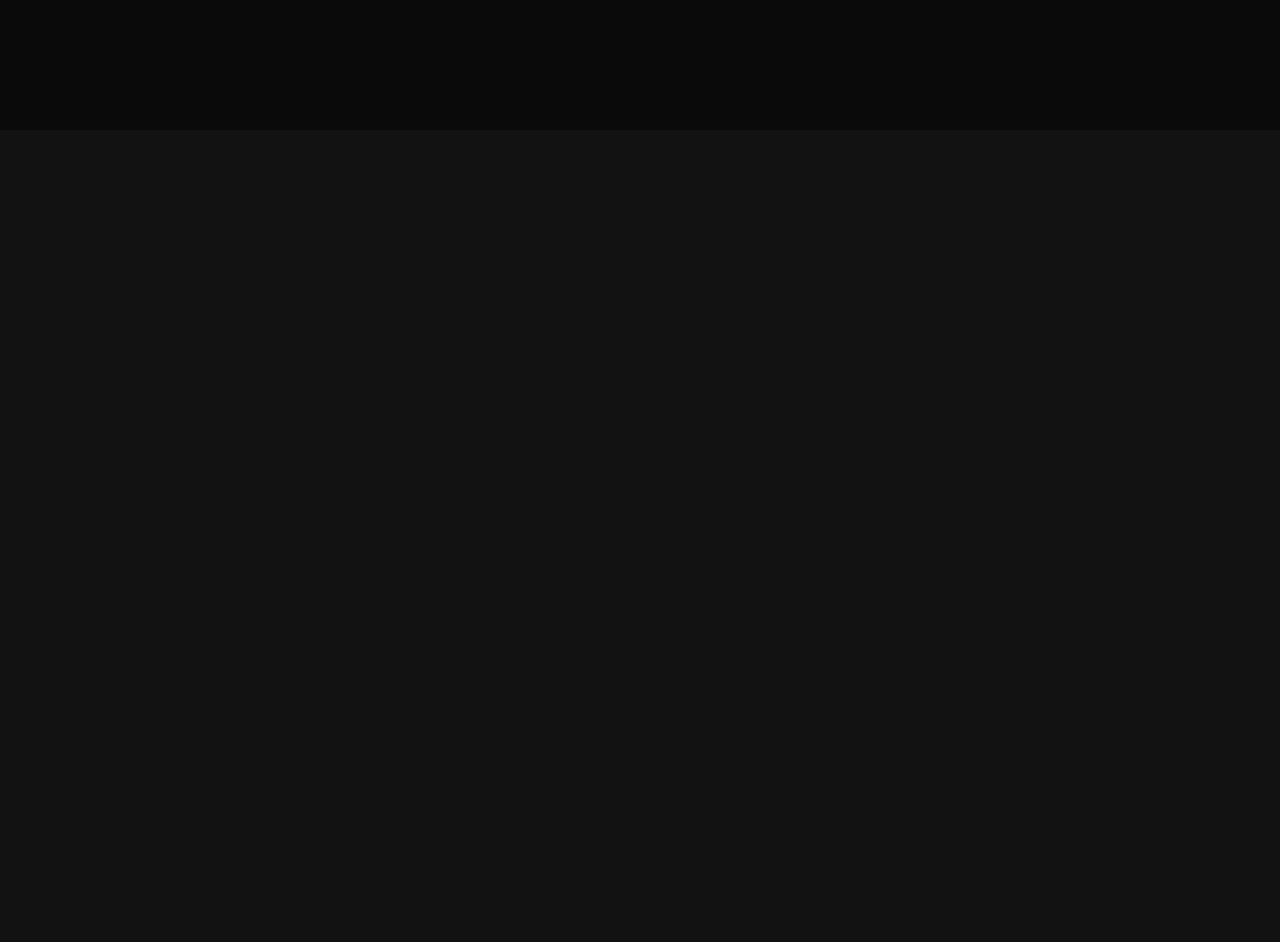
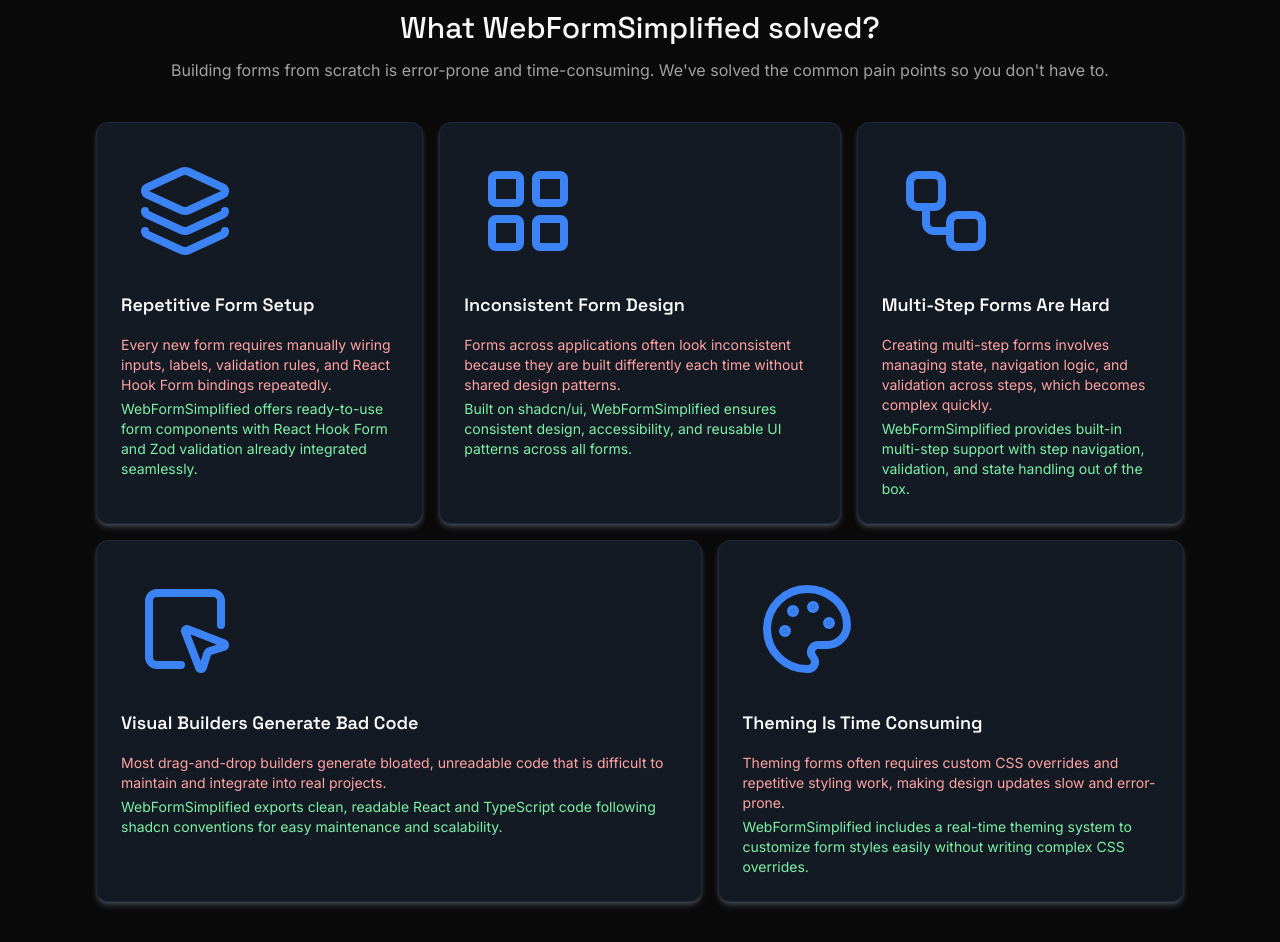
Before and after one commit to Pratik-Kumar-621/webformsimplified, a Next.js app: page / in a window 1280 px wide. Shown: the part 740-1682 px from the top of the page. Before the commit the page ends 870 px from the top, so only its background shows below. Built offline with nearby package versions, Linux system fonts and the light colour scheme; no server answers.

Commit message:
Adding Features section

```diff
--- a/app/globals.css
+++ b/app/globals.css
@@ -11,6 +11,8 @@
   --background: #ffffff;
   --foreground: #0a0a0a;
   --muted-foreground: #737373;
+  --box-background: #f5f7f8;
+  --content-border: #e2e8f0;
   --dotted-bg: #c8c8c8;
   --spacing: 0.25rem;
   --button: #3c83f6;
@@ -23,6 +25,8 @@
   --primary: #e5e5e5;
   --background: #0a0a0a;
   --dotted-bg: #2c2c2c;
+  --content-border: #1e293b;
+  --box-background: #141a23;
   --foreground: #fafafa;
   --muted-foreground: #a1a1a1;
 }
--- /dev/null
+++ b/components/SectionHead.tsx
@@ -0,0 +1,18 @@
+interface SectionHeadProps {
+  title: string;
+  description: string;
+}
+const SectionHead = ({ title, description }: SectionHeadProps) => {
+  return (
+    <div className="flex flex-col items-start gap-3 pb-6 md:pb-8 lg:items-center lg:pb-10">
+      <h3 className="align-left lg:align-center text-3xl font-medium text-(--foreground)">
+        {title}
+      </h3>
+      <p className="align-left lg:align-center font-light text-balance text-(--muted-foreground)">
+        {description}
+      </p>
+    </div>
+  );
+};
+
+export default SectionHead;
--- a/components/landing/features/Features.tsx
+++ b/components/landing/features/Features.tsx
@@ -1,4 +1,5 @@
 "use client";
+import SectionHead from "@/components/SectionHead";
 import {
   Layers,
   LayoutGrid,
@@ -6,43 +7,116 @@
   SquareMousePointer,
   Palette,
 } from "lucide-react";
+import "./features.css";
 
 const features = [
   {
     header: <Layers className="h-24 w-24" />,
     title: "Repetitive Form Setup",
-    content:
-      "Every form requires setting up inputs, labels, validation, and React Hook Form bindings from scratch. WebFormSimplified provides prebuilt form components and templates with React Hook Form and Zod support already integrated.",
+    contentNeg:
+      "Every new form requires manually wiring inputs, labels, validation rules, and React Hook Form bindings repeatedly.",
+    contentPos:
+      "WebFormSimplified offers ready-to-use form components with React Hook Form and Zod validation already integrated seamlessly.",
   },
   {
     header: <LayoutGrid className="h-24 w-24" />,
     title: "Inconsistent Form Design",
-    content:
-      "Forms across applications often look inconsistent because they are built differently each time. Built on top of shadcn/ui, WebFormSimplified ensures consistent UI patterns and accessible components.",
+    contentNeg: (
+      <>
+        Forms across applications often look inconsistent because they are built
+        differently each time without shared design patterns.
+      </>
+    ),
+    contentPos: (
+      <>
+        Built on shadcn/ui, WebFormSimplified ensures consistent design,
+        accessibility, and reusable UI patterns across all forms.
+      </>
+    ),
   },
   {
     header: <Workflow className="h-24 w-24" />,
     title: "Multi-Step Forms Are Hard",
-    content:
-      "Traditional multi-step forms require complex logic for step transitions and validation. WebFormSimplified includes built-in multi-step support with step navigation and per-step validation.",
+    contentNeg: (
+      <>
+        Creating multi-step forms involves managing state, navigation logic, and
+        validation across steps, which becomes complex quickly.
+      </>
+    ),
+    contentPos: (
+      <>
+        WebFormSimplified provides built-in multi-step support with step
+        navigation, validation, and state handling out of the box.
+      </>
+    ),
   },
   {
     header: <SquareMousePointer className="h-24 w-24" />,
     title: "Visual Builders Generate Bad Code",
-    content:
-      "Most drag-and-drop builders generate unreadable code. WebFormSimplified exports clean React + TypeScript code built with shadcn patterns.",
+    contentNeg: (
+      <>
+        Most drag-and-drop builders generate bloated, unreadable code that is
+        difficult to maintain and integrate into real projects.
+      </>
+    ),
+    contentPos: (
+      <>
+        WebFormSimplified exports clean, readable React and TypeScript code
+        following shadcn conventions for easy maintenance and scalability.
+      </>
+    ),
   },
   {
     header: <Palette className="h-24 w-24" />,
     title: "Theming Is Time Consuming",
-    content:
-      "Update form colors and styles instantly with live theme customization inside the playground and export the themed code.",
+    contentNeg: (
+      <>
+        Theming forms often requires custom CSS overrides and repetitive styling
+        work, making design updates slow and error-prone.
+      </>
+    ),
+    contentPos: (
+      <>
+        WebFormSimplified includes a real-time theming system to customize form
+        styles easily without writing complex CSS overrides.
+      </>
+    ),
   },
 ];
+const featureGrid = ["a", "b", "c", "d", "e"];
 const Features = () => {
   return (
-    <div className="relative z-20 min-h-40 shadow-[-10px_-10px_30px_4px_rgba(0,0,0,0.1),_10px_10px_30px_4px_rgba(45,78,255,0.15)] dark:shadow-[-10px_-10px_30px_4px_rgba(255,255,255,0.1),_10px_10px_30px_4px_rgba(45,78,255,0.15)]">
-      Features
+    <div
+      id="features"
+      className="relative z-20 px-8 pt-6 shadow-[-10px_-10px_30px_4px_rgba(0,0,0,0.1),_10px_10px_30px_4px_rgba(45,78,255,0.15)] md:px-16 md:pt-8 lg:px-24 lg:pt-10 dark:shadow-[-10px_-10px_30px_4px_rgba(255,255,255,0.1),_10px_10px_30px_4px_rgba(45,78,255,0.15)]"
+    >
+      <SectionHead
+        title="What WebFormSimplified solved?"
+        description="Building forms from scratch is error-prone and time-consuming. We've solved
+the common pain points so you don't have to."
+      />
+      <div className="feature-grid grid gap-4 pb-10">
+        {features.map((feature, idx: number) => (
+          <div
+            key={idx}
+            style={{ gridArea: `${featureGrid[idx]}` }}
+            className={`dark:shadow-white-50 flex flex-col items-start gap-4 rounded-xl border border-(--content-border) bg-(--box-background) p-6 shadow-md transition duration-300 ease-in-out hover:scale-[1.02] dark:shadow-gray-500/50`}
+          >
+            <div className="rounded-md bg-(--muted) p-4 text-(--button)">
+              {feature.header}
+            </div>
+            <h3 className="text-lg font-semibold text-(--foreground)">
+              {feature.title}
+            </h3>
+            <p className="text-sm text-red-600 dark:text-red-300">
+              {feature.contentNeg}
+            </p>
+            <p className="-mt-3 text-sm text-green-600 dark:text-green-300">
+              {feature.contentPos}
+            </p>
+          </div>
+        ))}
+      </div>
     </div>
   );
 };
--- /dev/null
+++ b/components/landing/features/features.css
@@ -0,0 +1,25 @@
+.feature-grid {
+  grid-template-areas:
+    "a a b b b c c"
+    "d d d d e e e";
+}
+
+@media (max-width: 1024px) {
+  .feature-grid {
+    grid-template-areas:
+      "a a a b b b b"
+      "c c c c c c c"
+      "d d d d e e e";
+  }
+}
+
+@media (max-width: 640px) {
+  .feature-grid {
+    grid-template-areas:
+      "a a a a a a a"
+      "b b b b b b b"
+      "c c c c c c c"
+      "d d d d d d d"
+      "e e e e e e e";
+  }
+}
--- a/components/landing/hero/HeroSection.tsx
+++ b/components/landing/hero/HeroSection.tsx
@@ -20,7 +20,7 @@
 
   const images =
     resolvedTheme === "dark"
-      ? ["/assets/playground-dark.png", "/assets/themes-dark.png"]
+      ? ["/assets/playground-dark.png", "/assets/theme-dark.png"]
       : ["/assets/playground-light.png", "/assets/theme-light.png"];
   return (
     <section className="relative z-10 grid min-h-[calc(100vh-150px)] w-full grid-cols-1 overflow-hidden bg-(--background) md:grid-cols-5">
--- a/components/landing/navbar/NavLinkItems.tsx
+++ b/components/landing/navbar/NavLinkItems.tsx
@@ -1,18 +1,34 @@
 "use client";
 
 import { navItems } from "./navLinks";
-import Link from "next/link";
 import { motion } from "motion/react";
+import { useRouter } from "next/navigation";
 import { useState } from "react";
 
 const NavLinkItems = () => {
   const [hoveredItem, setHoveredItem] = useState<string | null>(null);
+  const router = useRouter();
+  const handleClick = (to: string) => {
+    const offset = 80;
+
+    if (to.startsWith("#")) {
+      const element = document.querySelector(to);
+
+      if (element) {
+        const y = element.getBoundingClientRect().top + window.scrollY - offset;
+
+        window.scrollTo({ top: y, behavior: "smooth" });
+      }
+    } else {
+      router.push(to);
+    }
+  };
 
   return (
     <motion.div layout className="flex items-center">
       {navItems.map((item) => (
-        <Link
-          href="/"
+        <div
+          onClick={() => handleClick(item.to)}
           key={item.to}
           onMouseEnter={() => setHoveredItem(item.to)}
           onMouseLeave={() => setHoveredItem(null)}
@@ -29,7 +45,7 @@
             />
           )}
           <span className="relative z-10">{item.name}</span>
-        </Link>
+        </div>
       ))}
     </motion.div>
   );
```
Also changed, not shown: components/landing/navbar/Navbar.tsx (+36 -13 lines).
